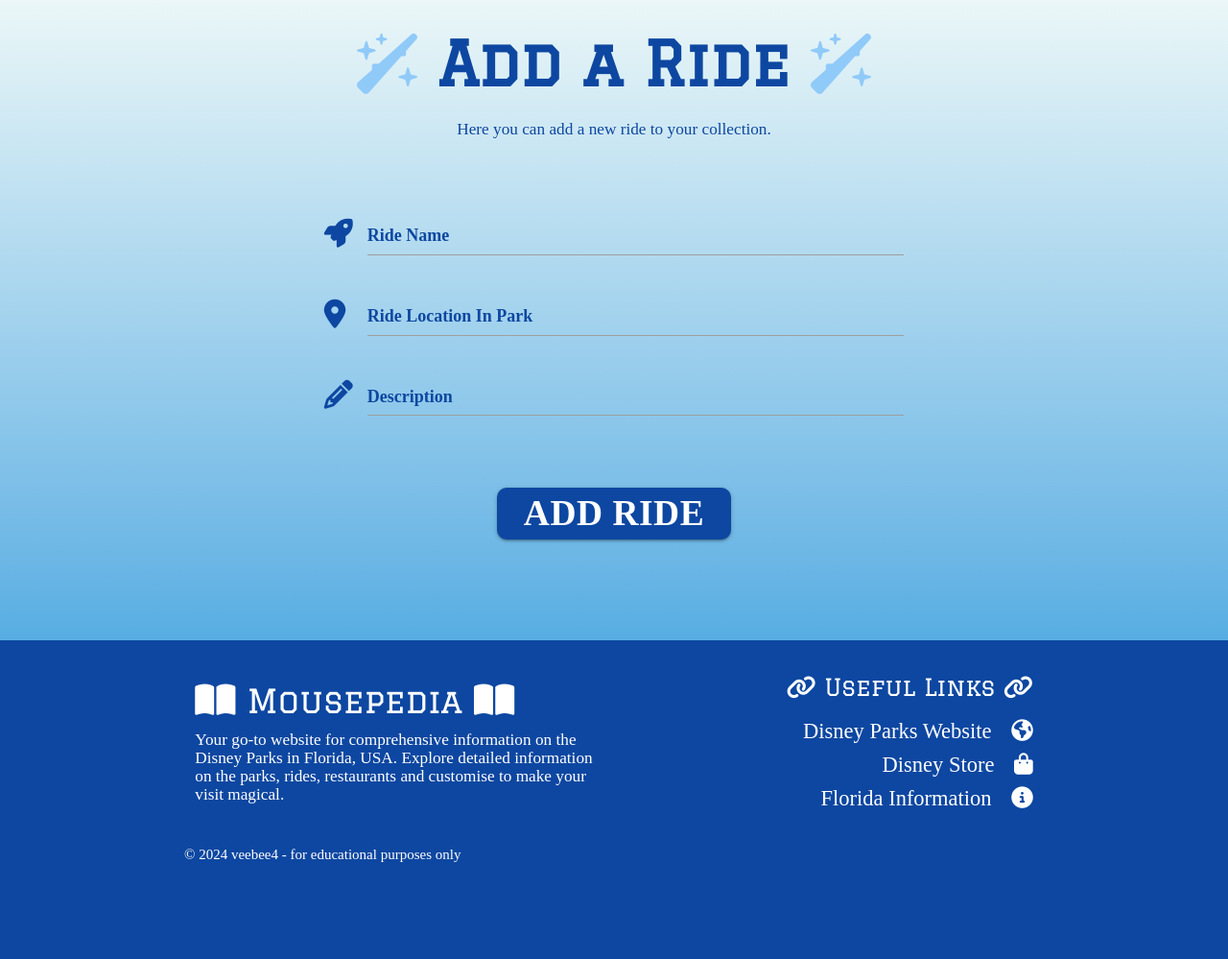
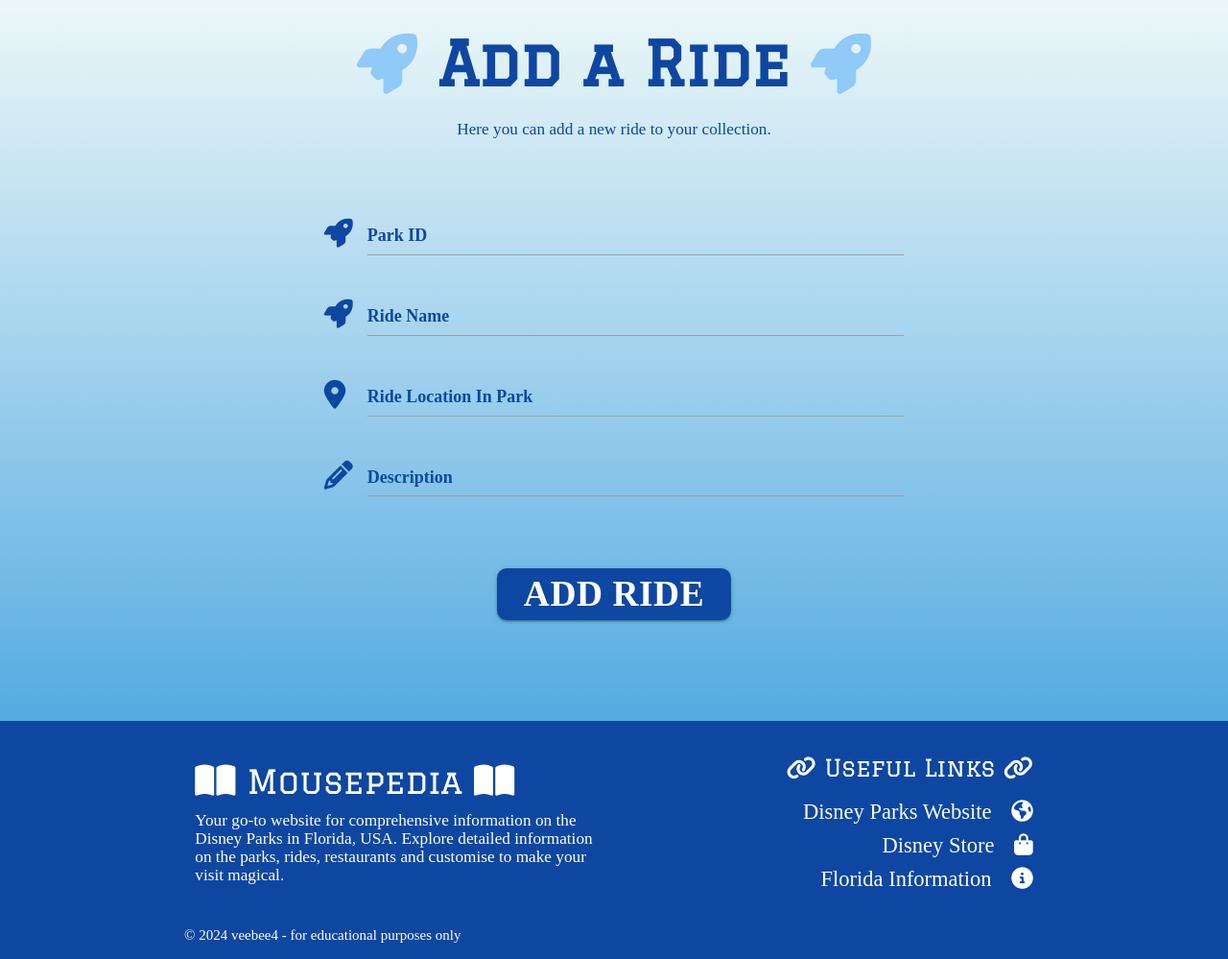
Before and after one commit to veebee4/mousepediadb, a Flask app: page /add_ride in a window 1280 px wide. Shown: the part 74-1073 px from the top of the page at 96% size. Before the commit the page ends 972 px from the top, so only its background shows below. Run offline with Flask 2, Linux system fonts and the light colour scheme; data that the repository does not hold is empty; some libraries are stand-ins or nearby versions; some web fonts are replaced.

```diff
--- a/mousepediadb/routes.py
+++ b/mousepediadb/routes.py
@@ -83,22 +83,37 @@ def delete_park(park_id):
 
 @app.route("/rides")
 def rides():
-        return render_template("rides.html")
+    rides = Ride.query.order_by(Ride.ride_name).all()
+    return render_template("rides.html", rides=rides)
 
 
 @app.route("/add_ride", methods=["GET", "POST"])
 def add_ride():
     if request.method == "POST":
-        ride_name = request.form.get("ride_name")
-        ride_location = request.form.get("ride_location")
-        ride_description = request.form.get("ride_description")
+        try:
+            ride_name = request.form.get("ride_name")
+            park_id = request.form.get("park_id")
+            ride_location = request.form.get("ride_location")
+            ride_description = request.form.get("ride_description")
 
-        ride = Ride(
-            ride_name=ride_name,
-            ride_location=ride_location,
-            ride_description=ride_description,
-        )
-        db.session.add(ride)
-        db.session.commit()
-        return redirect(url_for("rides"))
+            # Check if the park_id exists
+            park = Park.query.get(park_id)
+            if not park:
+                flash("Invalid park ID. Please select a valid park.", "error")
+                return redirect(url_for("add_ride"))
+
+            ride = Ride(
+                park_id=park_id,
+                ride_name=ride_name,
+                ride_location=ride_location,
+                ride_description=ride_description,
+            )
+            db.session.add(ride)
+            db.session.commit()
+            return redirect(url_for("rides"))
+
+        except Exception as e:
+            db.session.rollback()
+            return redirect(url_for("add_ride"))
+    parks = Park.query.all()
     return render_template("add_ride.html")
--- a/mousepediadb/templates/add_ride.html
+++ b/mousepediadb/templates/add_ride.html
@@ -1,13 +1,21 @@
 {% extends "base.html" %}
 {% block content %}
 
-<h1 class="blue-text text-darken-4 center-align page-heading"><i class="fa-solid fa-wand-sparkles blue-text text-lighten-3"></i> Add a Ride <i class="fa-solid fa-wand-sparkles blue-text text-lighten-3"></i></h1>
+<h1 class="blue-text text-darken-4 center-align page-heading"><i class="fa-solid fa-rocket blue-text text-lighten-3"></i> Add a Ride <i class="fa-solid fa-rocket blue-text text-lighten-3"></i></h1>
 <h6 class="blue-text text-darken-4 center-align">Here you can add a new ride to your collection.</h6>
 
 <!-- Form to add a ride to the database -->
 <div class="container add_form">
     <div class="row">
         <form class="col s12" method="POST" action="{{ url_for('add_ride') }}">
+            <!-- park_id -->
+            <div class="row">
+                <div class="input-field col s12 label-alt-colour">
+                    <i class="fa-solid fa-rocket blue-text text-darken-4 prefix"></i>
+                    <input id="park_id" name="park_id" minlength="1" type="number" class="validate" required>
+                    <label for="park_id">Park ID</label>
+                </div>
+            </div>
             <!-- ride_name -->
             <div class="row">
                 <div class="input-field col s12 label-alt-colour">
--- a/mousepediadb/templates/parks.html
+++ b/mousepediadb/templates/parks.html
@@ -40,6 +40,8 @@
             <div class="card-reveal">
               <span class="card-title blue-text text-darken-4 center-align">{{ park.park_name }}<i class="fa-solid fa-xmark right"></i></span>
               <p>
+                <span class="card-label">Park ID:</span>
+                <p>{{ park.id }}</p>
                 <span class="card-label">Address:</span>
                 <p>{{ park.park_address }}</p>
                 <span class="card-label">Description:</span>
```
Also changed, not shown: mousepediadb/templates/rides.html (+4 -4 lines).
